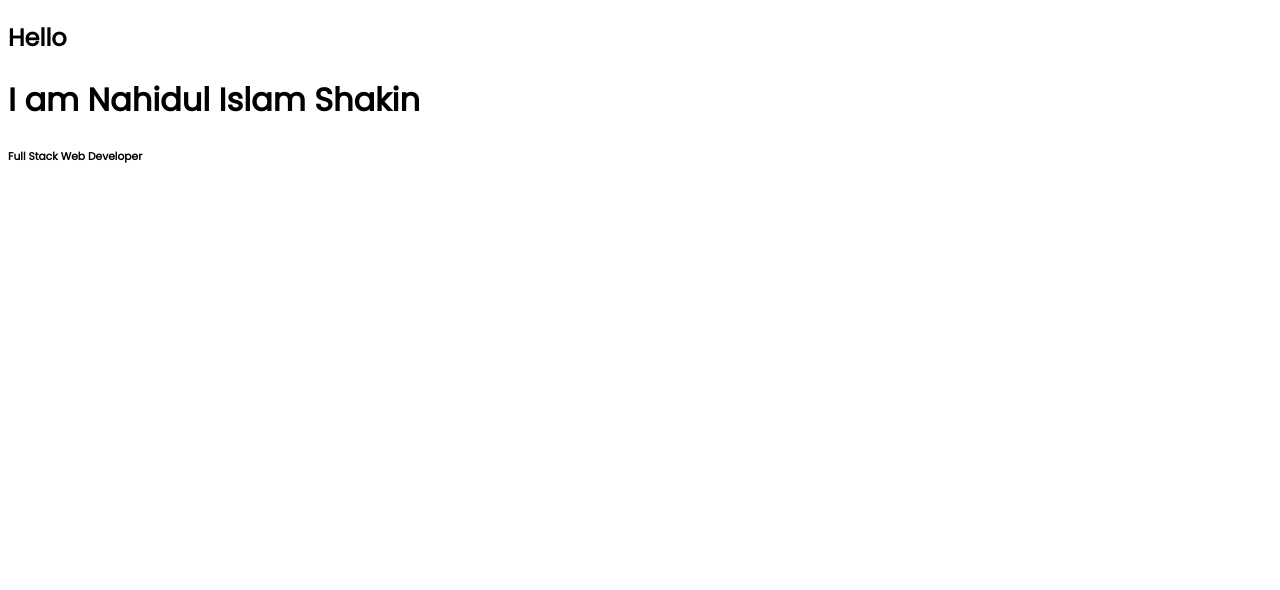
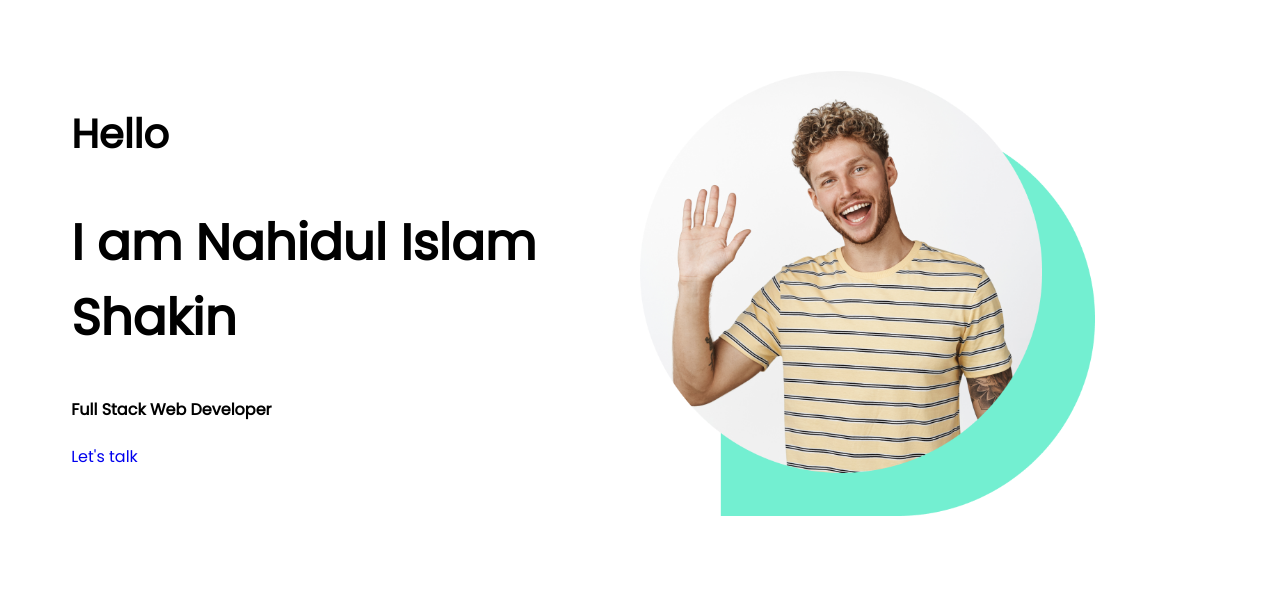
Before and after one commit to nahidulislamshakin/protfoliobyhtmlcss, a plain HTML site: page index.html in a window 1280 px wide. Drawn offline with Linux system fonts and the light colour scheme.

Commit message:
section added

```diff
--- a/index.html
+++ b/index.html
@@ -12,9 +12,20 @@
     <title>Shakin's Protfolio</title>
 </head>
 <body>
-    <h2>Hello</h2>
-    <h1 >I am Nahidul Islam Shakin</h1>
-    <h6>Full Stack Web Developer</h6>
+    <section>
+        <dev class="half-width">
+            <h2>Hello</h2>
+            <h1 >I am Nahidul Islam Shakin</h1>
+            <h4>Full Stack Web Developer</h4>
+            <a class="link" href="#">Let's talk</a>
+        </dev>
+
+        <dev class="half-width">
+            <img src="images/slide-2.png" alt="Nahidul Islam Shakin">
+        </dev>
+
+    </section>
+
 
 </body>
 </html>
--- a/style.css
+++ b/style.css
@@ -1,3 +1,23 @@
 body{
     font-family: 'Poppins', sans-serif;
 }
+h1{
+    font-size: 50px;
+}
+h2{
+    font-size: 40px;
+}
+section{
+    display: flex;
+    padding: 5%;
+
+}
+.half-width{
+    width: 50%;
+}
+img{
+    width: 80%;
+}
+.link{
+    text-decoration: none;
+}
```
